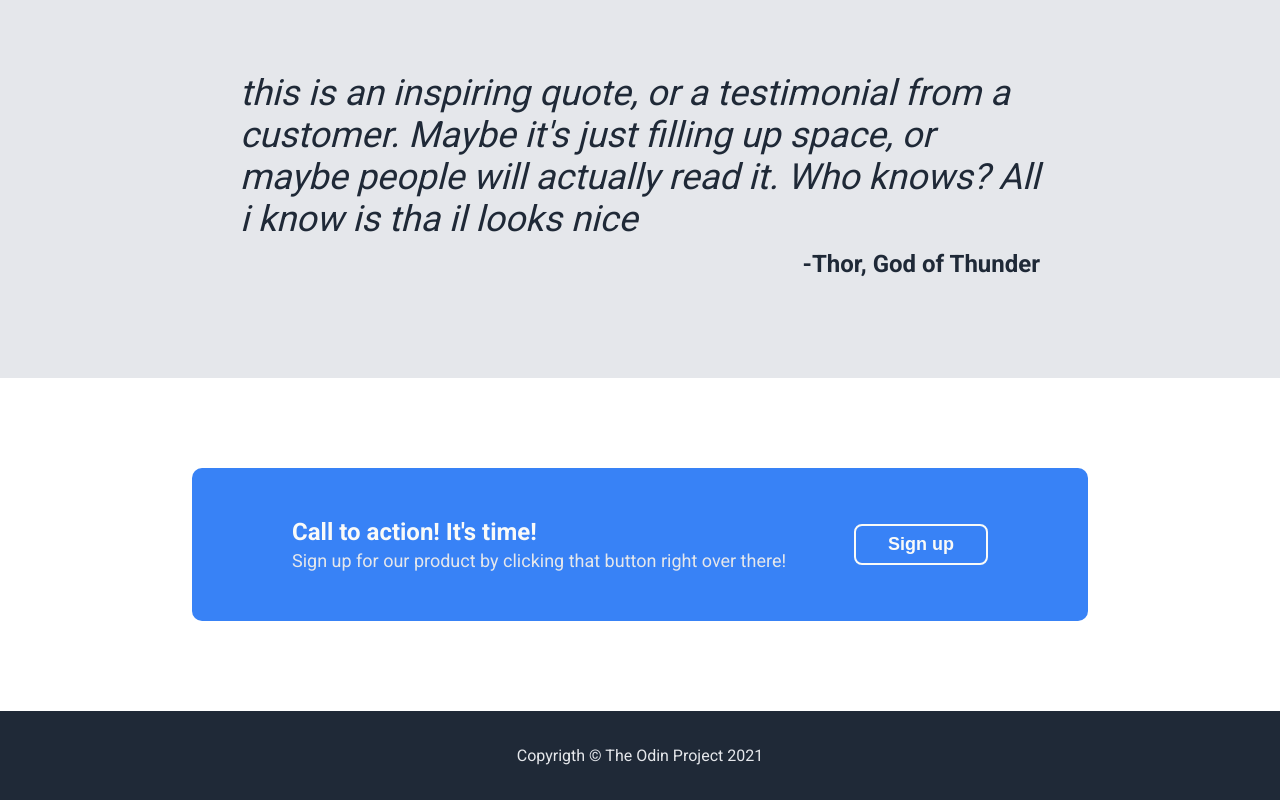
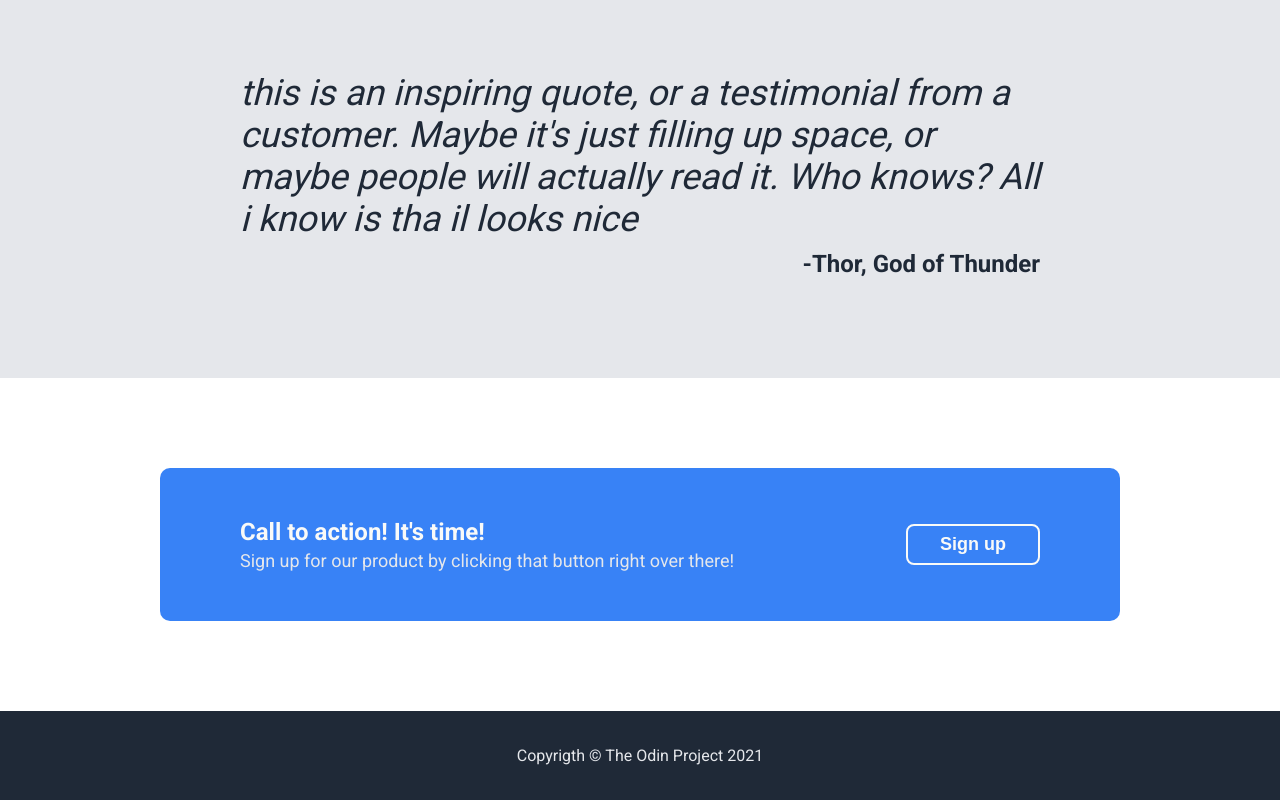
Before and after one commit to OMX69/first-web, a plain HTML site: page index.html in a window 1280 px wide. Shown: the part 963-1763 px from the top of the page. Drawn offline with Linux system fonts and the light colour scheme.

Commit message:
Arreglar 4to, max-width y margin

```diff
--- a/style.css
+++ b/style.css
@@ -156,8 +156,10 @@ body {
 
 .fourth {
     background-color: #3882F6;
-    margin: 90px 15%;
-    padding: 50px 100px;
+    width: 800px;
+    max-width: 90%;
+    margin: 90px auto;
+    padding: 50px 80px;
     border-radius: 10px;
     display: flex;
     justify-content: space-between;
```
